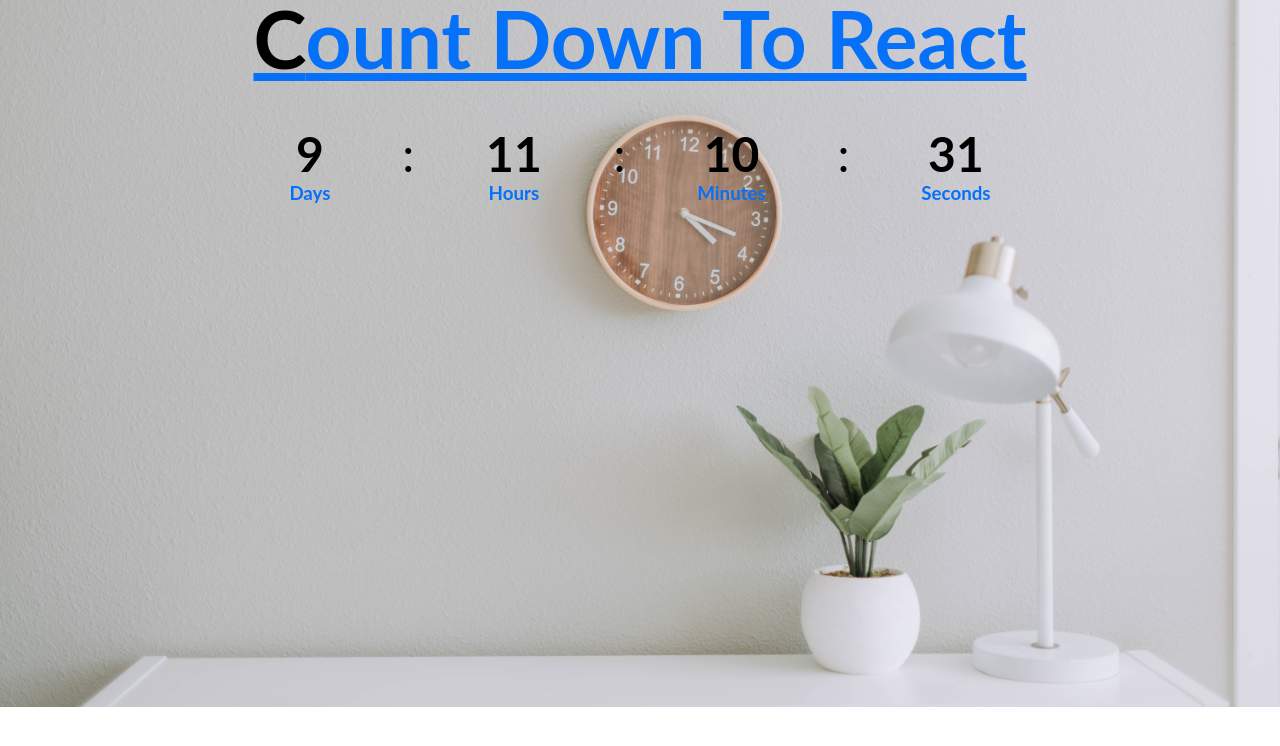
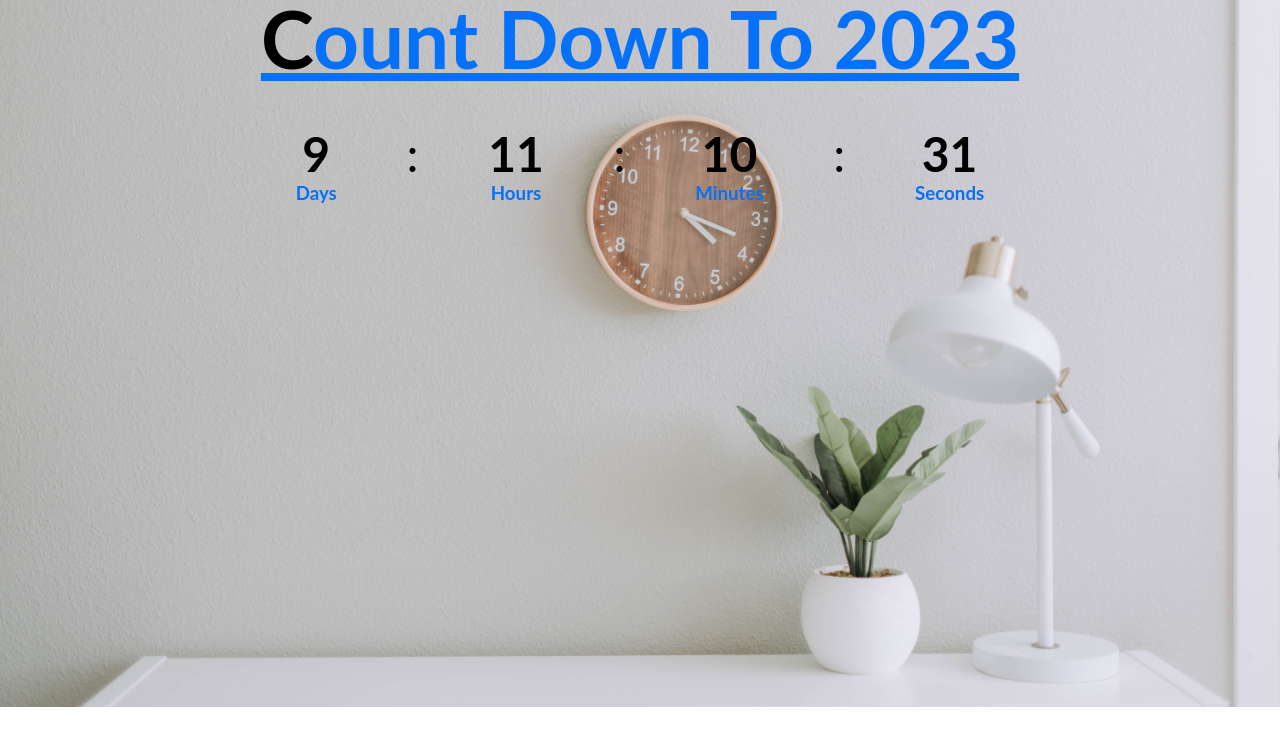
Before and after one commit to domchu/CountDown_Timer, a plain HTML site: page index.html in a window 1280 px wide. Drawn offline with Linux system fonts and the light colour scheme.

Commit message:
countdown to 2023

```diff
--- a/index.html
+++ b/index.html
@@ -10,7 +10,7 @@
   <body>
     <div class="page-container">
       <div class="text">
-        <h2>Count Down To React</h2>
+        <h2>Count Down To 2023</h2>
         <div class="countdown">
           <div class="container-day">
             <h3 class="day">Time</h3>
```
